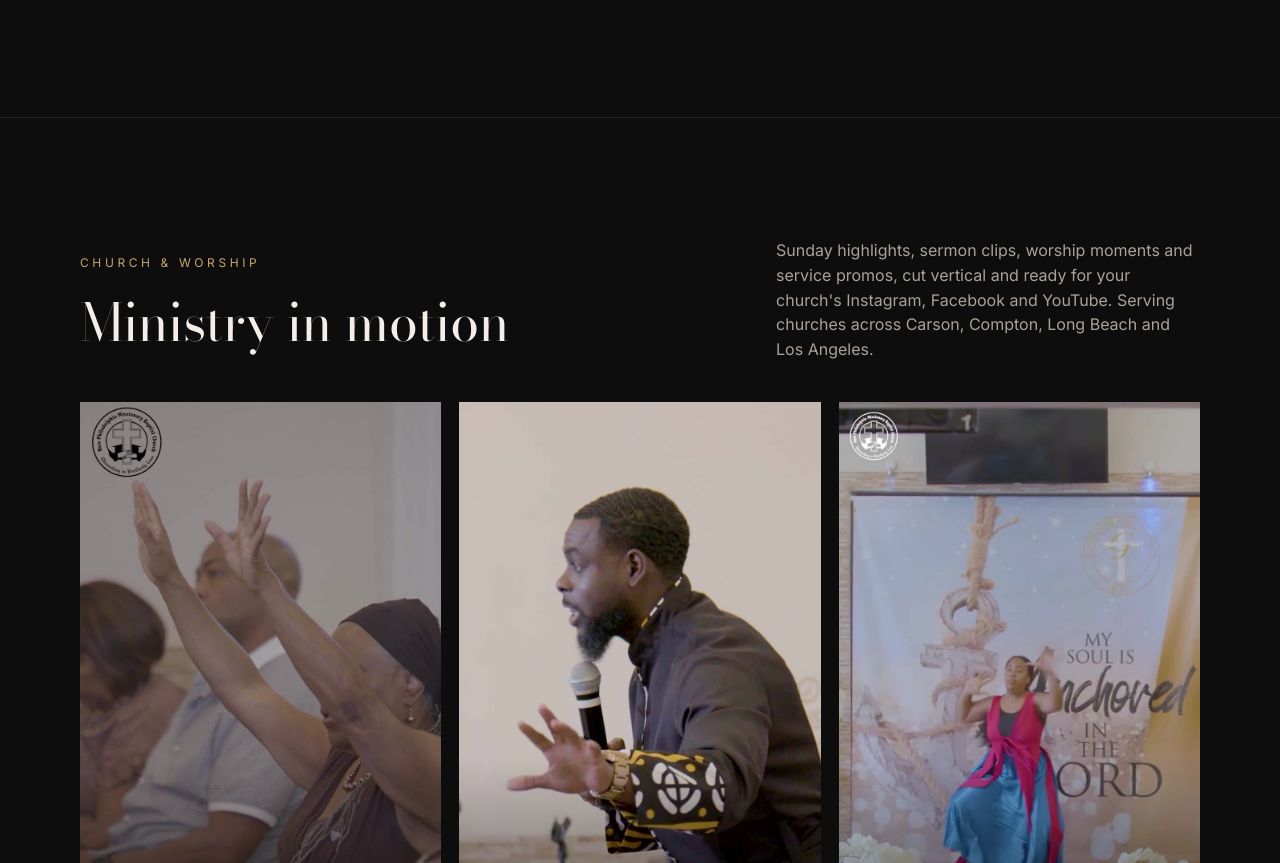
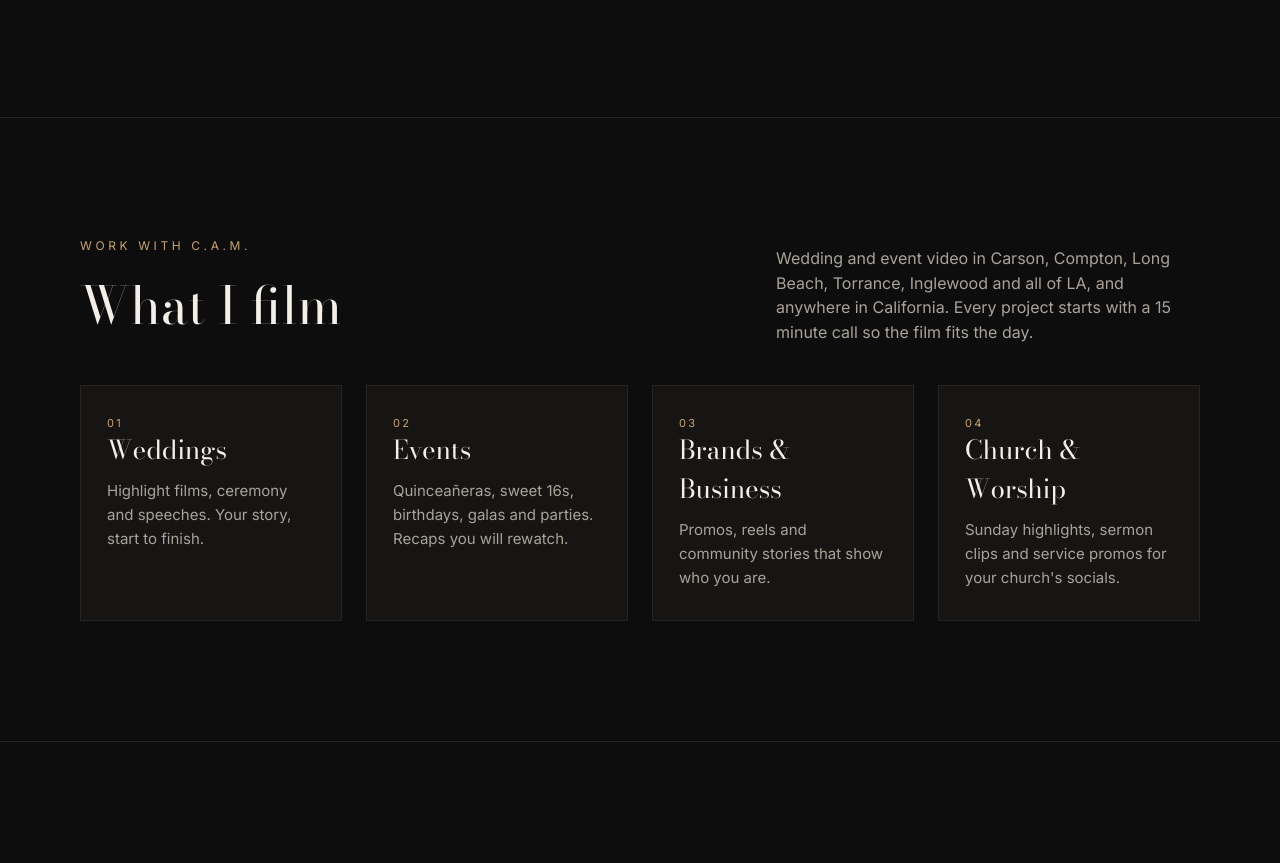
Before and after one commit to jackson-camerond/creatingartfulmoments-site, a plain HTML site: page index.html in a window 1280 px wide. Shown: the part 1937-2800 px from the top of the page. Drawn offline with nearby package versions, Linux system fonts and the light colour scheme.

Commit message:
List church and worship as a service instead of a section

```diff
--- a/index.html
+++ b/index.html
@@ -131,7 +131,7 @@ footer .wrap{display:flex;justify-content:space-between;gap:16px;flex-wrap:wrap}
 </style></head>
 <body>
 <header><div class="wrap"><a class="brand" href="#"><b>C.A.M.</b> Creating Artful Moments</a>
-<nav><a href="#films">Films</a><a href="#church">Church</a><a href="#services">Services</a><a href="https://camstudios.la">Photography</a><a class="cta" href="#book">Book a call</a></nav></div></header>
+<nav><a href="#films">Films</a><a href="#services">Services</a><a href="https://camstudios.la">Photography</a><a class="cta" href="#book">Book a call</a></nav></div></header>
 
 <div class="hero"><div class="wrap">
   <h1 style="margin-top:0"><span class="kick" style="display:block;font-family:Inter,system-ui,sans-serif;line-height:1.5;margin-bottom:18px">Video by Cam Jackson · Los Angeles videographer</span>Your day, <em>in motion.</em></h1>
@@ -146,16 +146,6 @@ footer .wrap{display:flex;justify-content:space-between;gap:16px;flex-wrap:wrap}
     <a class="film" href="https://www.dropbox.com/scl/fi/dpl6sqa8xy5drcetej1i4/Jo-Beth-Recap.mp4?rlkey=ljil43ktbkfr85cycy2gmu5xh&amp;dl=0" target="_blank" rel="noopener"><div class="f"><img src="img/thumbs/jo-beth-recap.jpg" alt="Jo Beth quinceanera recap film"><span class="tri"></span></div><div class="t">Jo Beth's Quinceañera</div><div class="s">Event recap</div></a>
     <a class="film" href="https://www.dropbox.com/scl/fi/0qkw7eqoahql5ez7y4nl0/FullEditCopywriteFree.mp4?rlkey=wu1gqmx2uky18ddl87d04xpk5&amp;dl=0" target="_blank" rel="noopener"><div class="f"><img src="img/thumbs/fulleditcopywritefree.jpg" alt="Parenting for Liberation community event film"><span class="tri"></span></div><div class="t">Parenting for Liberation</div><div class="s">Community event</div></a>
   </div>
-</div></section>
-
-<section id="church"><div class="wrap">
-  <div class="head"><div><div class="kick">Church &amp; worship</div><h2>Ministry in motion</h2></div><p>Sunday highlights, sermon clips, worship moments and service promos, cut vertical and ready for your church's Instagram, Facebook and YouTube. Serving churches across Carson, Compton, Long Beach and Los Angeles.</p></div>
-  <div class="grid">
-    <a class="film v4" href="https://www.dropbox.com/scl/fi/4iwgo6zxa3w2d1bs5vabm/8.27.2023-Church-highlights.mp4?rlkey=lxkou9myua68jkrn7h9yxrb17&amp;dl=0" target="_blank" rel="noopener"><div class="f"><img src="img/thumbs/8-27-2023-church-highlights.jpg" alt="Congregation lifting hands in worship, church highlight video" loading="lazy"><span class="tri"></span></div><div class="t">Sunday Highlights</div><div class="s">Worship recap</div></a>
-    <a class="film v4" href="https://www.dropbox.com/scl/fi/rj7lz78hph62rc2n58nko/finalfinal4.mp4?rlkey=szi9avrmrd7ofxidjp2j4iy2v&amp;dl=0" target="_blank" rel="noopener"><div class="f"><img src="img/thumbs/finalfinal4.jpg" alt="Pastor preaching, sermon clip video" loading="lazy"><span class="tri"></span></div><div class="t">The Word</div><div class="s">Sermon clip</div></a>
-    <a class="film v4" href="https://www.dropbox.com/scl/fi/nn89063sbqrw51ra690lk/NewPhili-9-10-23.mp4?rlkey=ad1wwkblvrqrn9svv8f1w66jx&amp;dl=0" target="_blank" rel="noopener"><div class="f"><img src="img/thumbs/newphili-9-10-23.jpg" alt="Join us every Sunday church service promo video" loading="lazy"><span class="tri"></span></div><div class="t">Join Us Sunday</div><div class="s">Service promo</div></a>
-  </div>
-  <div class="btns" style="margin-top:30px"><a class="btn solid" href="#book">Plan your church's content</a></div>
 </div></section>
 
 <section id="services"><div class="wrap">
```
Also changed, not shown: img/thumbs/8-27-2023-church-highlights.jpg (deleted), img/thumbs/finalfinal4.jpg (deleted), img/thumbs/newphili-9-10-23.jpg (deleted).
